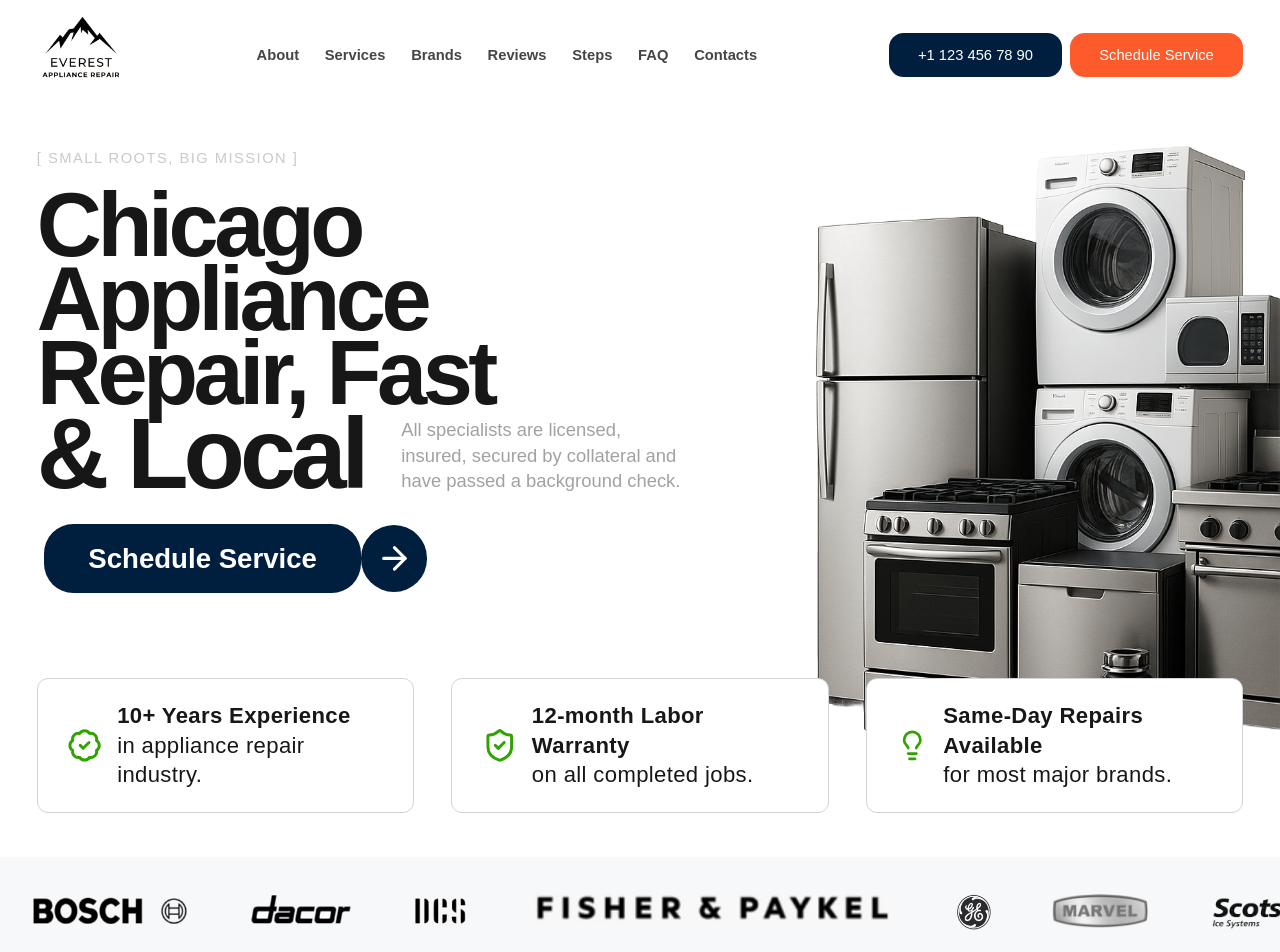
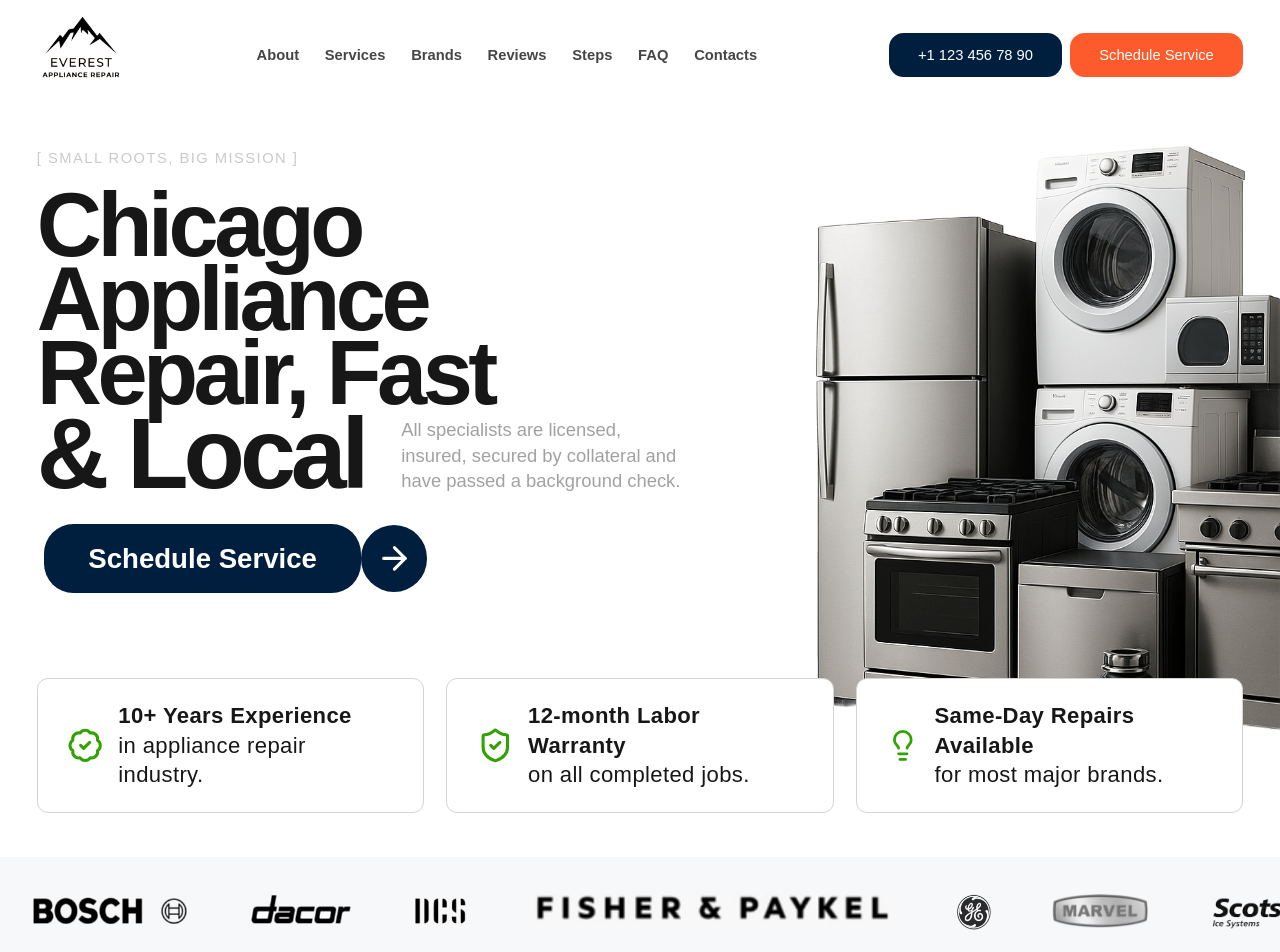
Before and after one commit to Vanckoe/Everest, a Next.js app: page /main in a window 1280 px wide. Shown: the top 952 px of the page. Built offline with nearby package versions, Linux system fonts and the light colour scheme.

Commit message:
style: reduce gap between grid items in newHero component
The gap between grid items on medium screens was reduced from `md:gap-10` to `md:gap-6` to improve visual spacing consistency

```diff
--- a/src/app/main/_component/newHero.tsx
+++ b/src/app/main/_component/newHero.tsx
@@ -101,7 +101,7 @@
             All specialists are licensed, insured, secured by <br /> collateral and have passed a
             background check.
           </p>
-          <div className="grid gap-5 md:gap-10 grid-cols-1 md:grid-cols-3 tracking-wide">
+          <div className="grid gap-5 md:gap-6 grid-cols-1 md:grid-cols-3 tracking-wide">
             {items.map(item => (
               <div
                 key={item.id}
```
